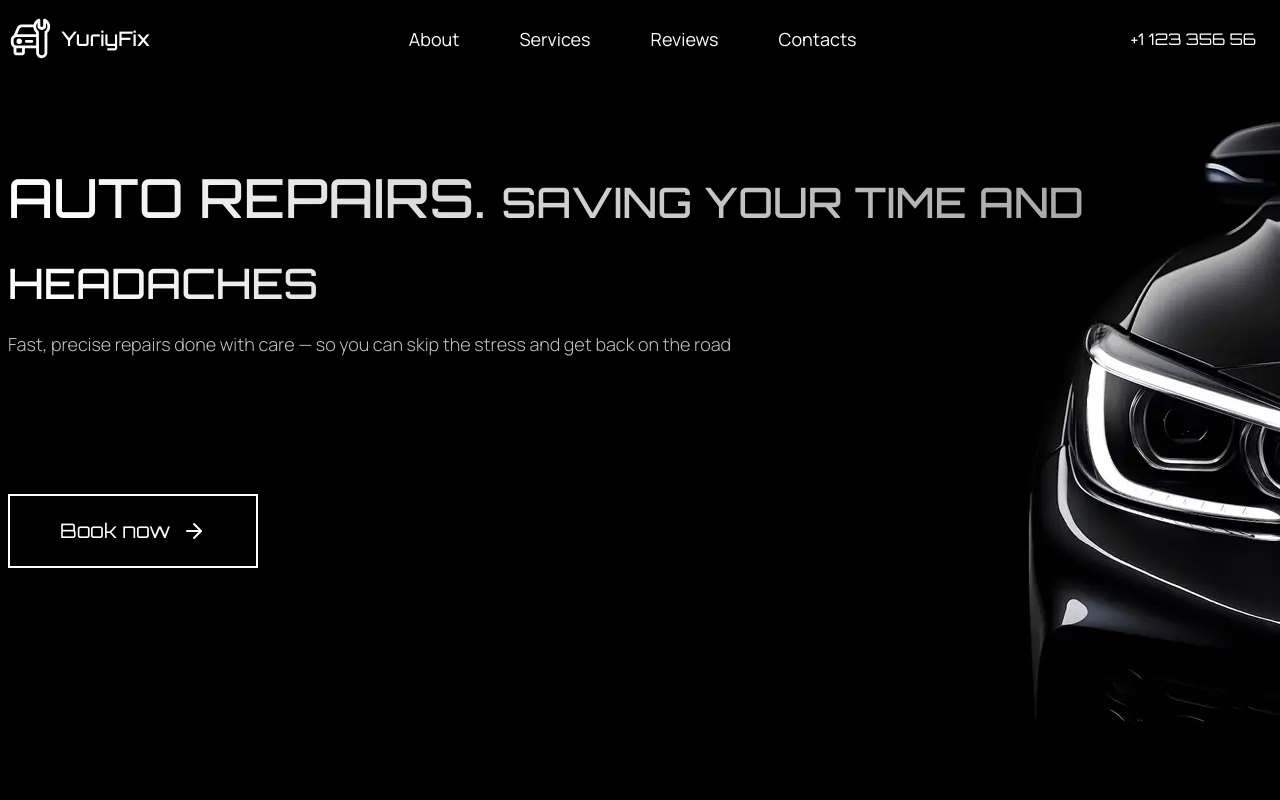
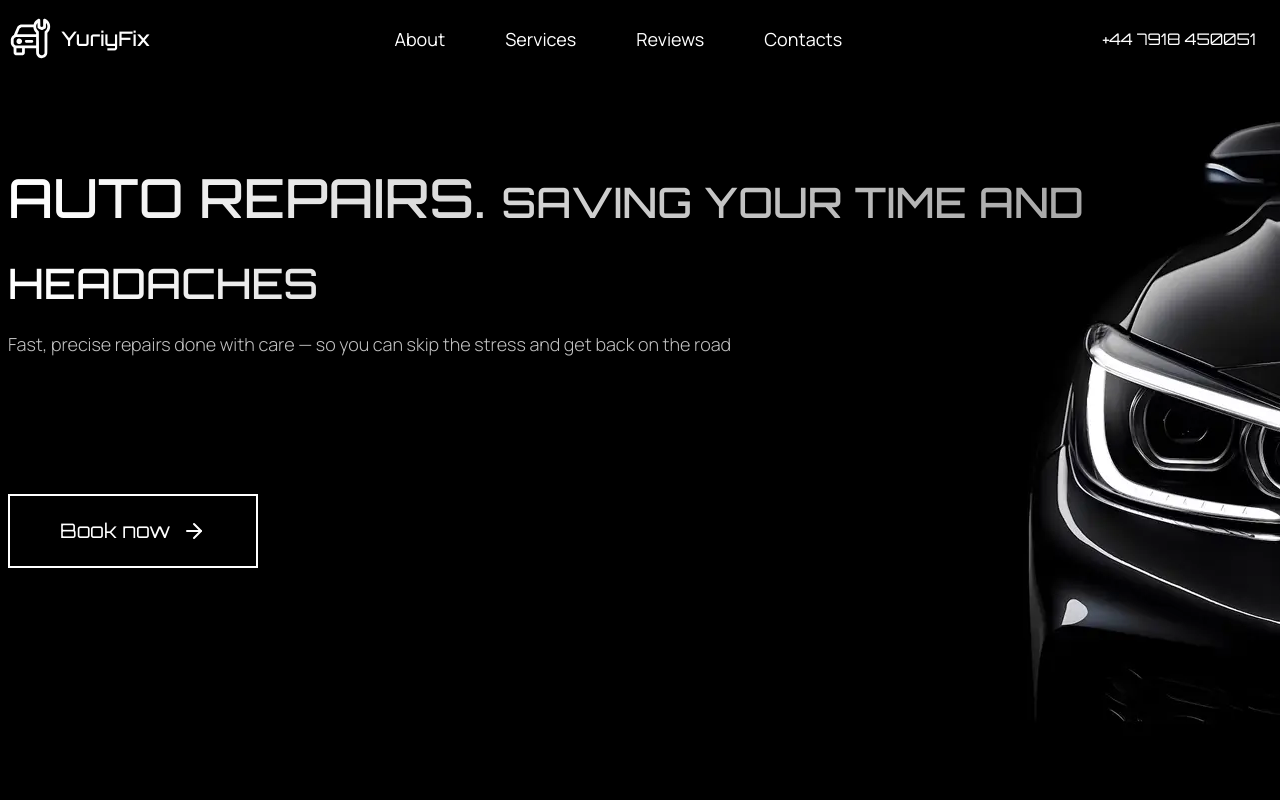
Before and after one commit to TetraQuadra/service-landing, a Next.js app: page / in a window 1280 px wide. Shown: the top 800 px of the page. Built offline with nearby package versions, Linux system fonts and the light colour scheme.

Commit message:
feat: phone number

```diff
--- a/src/sections/ContactsSection.tsx
+++ b/src/sections/ContactsSection.tsx
@@ -1,9 +1,10 @@
+import Link from 'next/link';
 import React from 'react';
 
 const CONTACTS = {
     address: 'Unit 1 Bure Valley Close Lamas Norwich NR10 5AF',
-    whatsapp: '+1123 356 56',
-    phone: '+1123 356 56',
+    whatsapp: '+44 7918 450051',
+    phone: '+44 7918 450051',
     facebook: 'https://facebook.com/',
 };
 
@@ -26,7 +27,7 @@ const ContactsSection: React.FC = () => {
 
                     <div className="mb-8">
                         <div className="text-[28px] font-semibold mb-2 bg-gradient-to-r from-white to-[#999999] bg-clip-text text-transparent">Phone call</div>
-                        <div className="text-[20px] font-light">{CONTACTS.phone}</div>
+                        <Link href={`tel:${CONTACTS.phone}`} className="text-[20px] font-light">{CONTACTS.phone}</Link>
                     </div>
 
                     <a
--- a/src/sections/Header.tsx
+++ b/src/sections/Header.tsx
@@ -44,22 +44,22 @@ const Header = () => {
                 </Link>
                 <nav className="md:flex items-center gap-11 max-md:hidden max-lg:gap-6">
                     {navLinks.map((link) => (
-                        <Link
+                        <Navlink
                             key={link.hash}
                             href={`${link.href}${link.hash ? '#' + link.hash : ''}`}
                             className="text-lg p-2 cursor-pointer"
                             onClick={(e) => handleSmoothScroll(e, link.href, link.hash)}
                         >
                             {link.text}
-                        </Link>
+                        </Navlink>
                     ))}
                 </nav>
 
                 <Navlink
-                    href="tel:+112335656"
+                    href="tel:+447918450051"
                     className="font-[Orbitron] text-white px-4 py-2 gap-2"
                 >
-                    +1 123 356 56
+                    +44 7918 450051
                 </Navlink>
             </div>
         </header>
```
